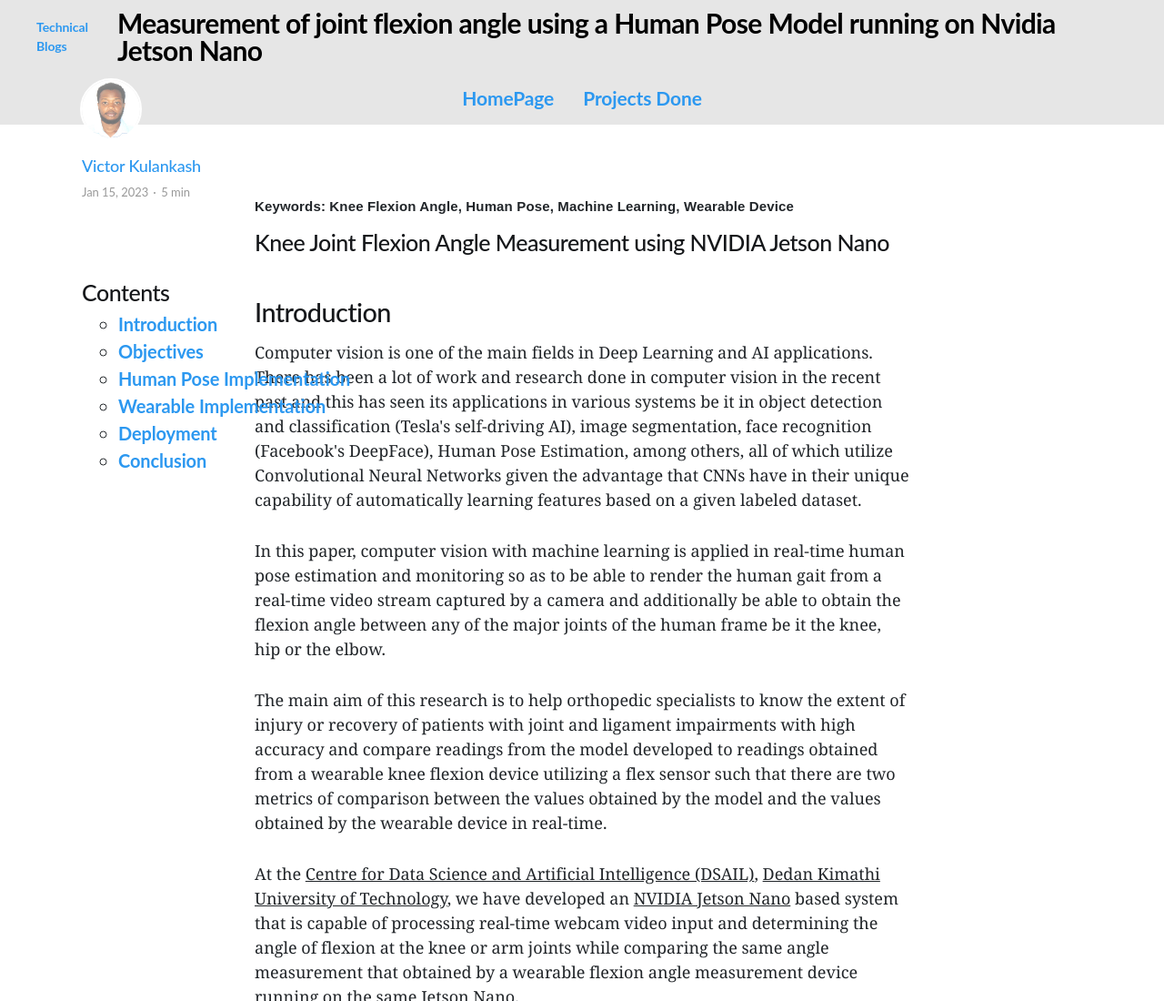
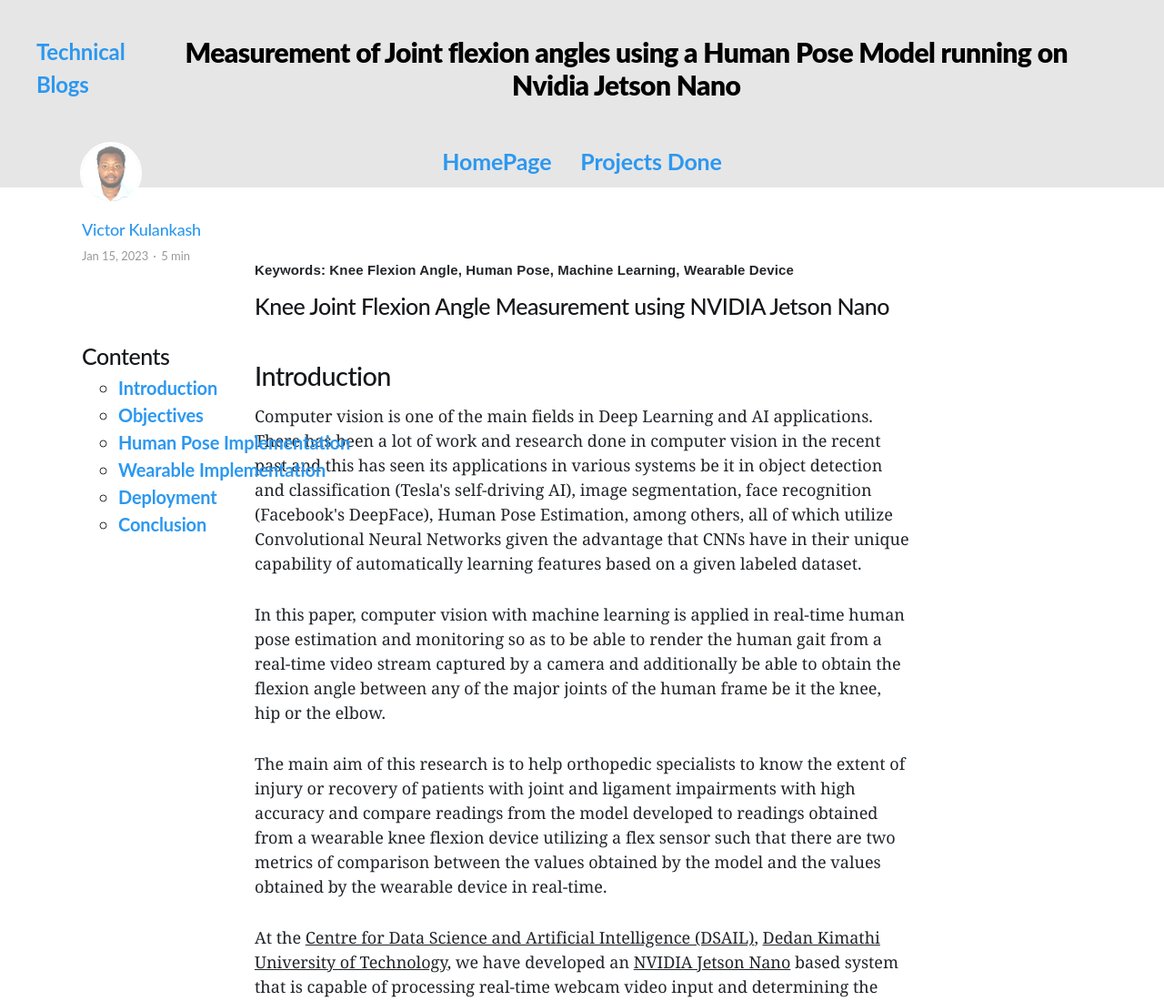
Before and after one commit to KulankashVictor/KulankashVictor.github.io, a plain HTML site: page blogs/humanpose.html in a window 1280 px wide. Shown: the top 1100 px of the page at 91% size. Drawn offline with nearby package versions, Linux system fonts and the light colour scheme; files that its build step writes are made by us from their sources; files whose address does not match are found by name; a web font is replaced by a local one.

Commit message:
Changes to layout

```diff
--- a/blogs/humanpose.html
+++ b/blogs/humanpose.html
@@ -41,7 +41,7 @@
                     <div class="gh-head-brand">
                         <div class="gh-head-brand-wrapper">
                             <a class="gh-head-logo" href="https://kulankashvictor.github.io/">
-                                Measurement of joint flexion angle using a Human Pose Model running on Nvidia Jetson Nano
+                                Measurement of Joint flexion angles using a Human Pose Model running on Nvidia Jetson Nano
                             </a>
                         </div>
                         <button class="gh-burger"></button>
@@ -78,7 +78,7 @@
                             Knee Joint Flexion Angle Measurement using NVIDIA Jetson Nano
                         </h1>
 
-                        <aside class="gh-article-sidebar" style="position: fixed; padding: 50px; margin-top: -180px; font-size: 20px; height: 100vh;">
+                        <aside class="gh-article-sidebar" style="position:fixed; padding: 50px; margin-top: -180px; font-size: 20px; height: 100vh;">
 
                             <div class="gh-author-image-list">
                                 <a class="gh-author-image" href="#">
@@ -267,6 +267,7 @@
                             The <a href="https://developer.nvidia.com/embedded/jetson-nano-developer-kit"
                             target="_blank">Jetson Nano Development Kit</a> is a preferable choice for this implementation as it is an affordable
                             and accessible microcontroller that is capable of carrying out machine learning tasks while also
+
                             being capable of running deep learning and AI applications.
                             This is made possible by the fact that it integrates GPU cores (128 CUDA cores) in its processing architecture.
                             GPU cores are better in terms of running multi-dimensional parallel processing which is crucial
--- a/css/screen.css
+++ b/css/screen.css
@@ -347,6 +347,7 @@ iframe
 .gh-head-inner
 {
     align-items:center;
+    text-align: left;
     -moz-column-gap:var(--head-nav-gap);
     column-gap:var(--head-nav-gap);
     display:grid;
@@ -358,20 +359,24 @@ iframe
 
 .gh-head-brand
 {
-    line-height:1
+    line-height:1.2;
+    text-align: center;
 }
 
 .gh-head-brand-wrapper
 {
-    align-items:center;
-    display:flex;flex:1
+
+    display:flex;
+    flex:1
 }
 
 
 .gh-head-logo
 {
-    font-size:2.9rem;
-    font-weight:700;
+
+    justify-content: center;
+    align-items: center;
+    font-weight:900;
     letter-spacing:-.02em;
     color: #000;
 }
@@ -387,7 +392,7 @@ iframe
 {
     align-items:center;
     display:flex;
-    font-size:2.1rem
+    font-size:2.5rem
 }
 
 /* Add a grey background color to dropdown links on hover */
@@ -2315,7 +2320,8 @@ figcaption
 .gh-head-description,.nav
 {
     letter-spacing:-.006em;
-    font-weight: bold;
+    text-align: left;
+    font-weight: bold
 }
 
 
@@ -3331,7 +3337,8 @@ body:not(.home-template) .gh-topic-grid .gh-topic-content
 
     .gh-head-inner
     {
-        font-size:1.4rem;
+        font-size:2.4rem;
+        text-align: left;
         font-weight:500;
         padding:0
     }
@@ -3346,7 +3353,7 @@ body:not(.home-template) .gh-topic-grid .gh-topic-content
     {
         align-items:center;
         display:flex;
-        height:80px
+        height:150px
     }
 
     .is-head-b--a_n .gh-head-logo
```
